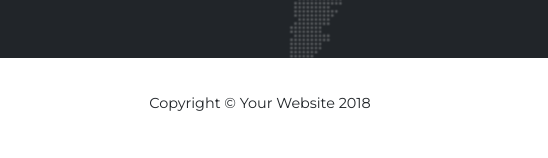
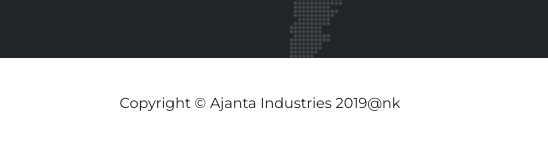
Before and after one commit to nalinkmr/Ajanta-work-nk, a website with bundled scripts: page index.html in a window 1280 px wide. Shown: the part 10581-10739 px from the top of the page, 0-548 px from the left. Built offline with nearby package versions, Linux system fonts and the light colour scheme; files whose address does not match are found by name; a web font is replaced by a local one.

Commit message:
Update index.html

```diff
--- a/index.html
+++ b/index.html
@@ -478,7 +478,7 @@
       <div class="container">
         <div class="row">
           <div class="col-md-4">
-            <span class="copyright">Copyright &copy; Your Website 2018</span>
+            <span class="copyright">Copyright &copy; Ajanta Industries 2019@nk</span>
           </div>
           <div class="col-md-4">
             <ul class="list-inline social-buttons">
```
